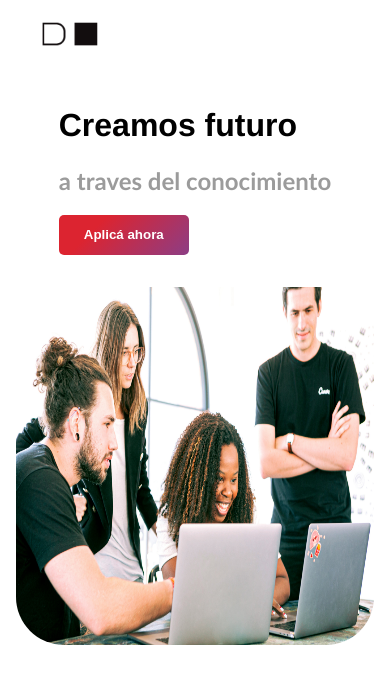
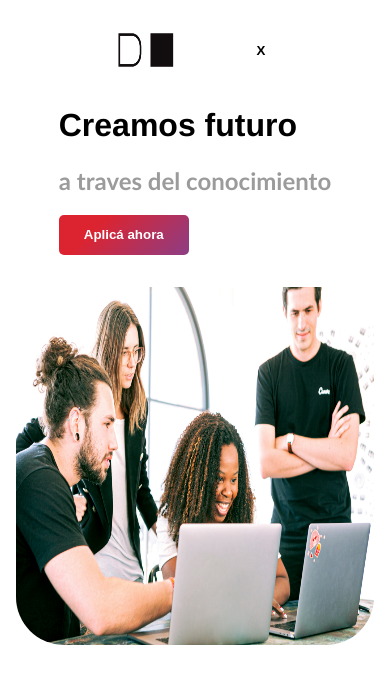
Before and after one commit to DH-Esp-Frontend/ctd-esp-fe3-clase3-assets-metadata-seo, a Next.js app: page / in a window 390 px wide. Shown: the top 684 px of the page. Built offline with nearby package versions, Linux system fonts and the light colour scheme.

Commit message:
responsive added

```diff
--- a/components/Navbar.tsx
+++ b/components/Navbar.tsx
@@ -1,6 +1,6 @@
 import Image from 'next/image'
 import Link from 'next/link'
-import React, { useContext } from 'react'
+import React, { useContext, useState } from 'react'
 import logo from "../public/logo.png"
 import styles from "./navbar.module.css"
 import contentBR from "../locales/br"
@@ -8,19 +8,24 @@ import contentAR from "../locales/ar"
 import { Language } from '../pages/_app'
 
 const Navbar = () => {
+  const [open, setOpen] = useState(false)
   const locale = useContext(Language)
   const content = locale === "es" ? contentAR : contentBR
   return (
     <nav className={styles.nav}>
-        <div  className={styles.logo}>
-            <Image src={logo} alt="logo" />
+        <div className={styles.header} >
+          <div  className={styles.logo}>
+            <Link href="/">
+              <Image src={logo} alt="logo" />
+            </Link>
+          </div>
+          <button onClick={()=>setOpen(!open)} className={styles.toggle} >X</button>
         </div>
-        <div className={styles.links}>
+        <div className={open ? styles.activeLinks : styles.links}>
             <Link href="/">{content.home}</Link>
             <Link href="/about">{content.about}</Link>
             <Link href="/contact">{content.contact}</Link>
         </div>
-
     </nav>
   )
 }
--- a/components/navbar.module.css
+++ b/components/navbar.module.css
@@ -3,11 +3,11 @@
     height: 70px;
     display: flex;
     justify-content: flex-start;
-
+    align-items: center;
 }
 
 .links{
-    width: 40%;
+    width: 30%;
     display: flex;
     justify-content: space-around;
     align-items: center;
@@ -17,25 +17,49 @@
 .logo {
     width: 100px;
     height: 100px;
-    margin-left: 20px;
+    display: flex;
+    justify-content: center;
+    margin-left: 2rem;
+}
+
+.toggle{
+    display: none;
 }
 
 
-@media screen and (max-width: 800px){
+@media screen and (max-width: 700px){
+    .toggle{
+        background-color: white;
+        color: black;
+        background-image: none;
+        display: inline;
+        margin: auto 0;
+        cursor: pointer;
+
+    }
     .nav{
+        justify-content: space-around;
         flex-direction: column;
+       align-items: center;
+        text-align: center;
+   }
+
+   .header{
+       display: flex;
+       text-align: center;
    }
 
     .links{
         display: none;
-        /* width: 100vw;
+    }
+
+    .activeLinks{
+        width: 100vw;
         display: flex;
         justify-content: space-around;
         align-items: center;
-        flex-direction: column; */
+        flex-direction: column;
     }
 
-    .links>a{
-        margin-top: 1rem
+
   }
-  }
--- a/styles/globals.css
+++ b/styles/globals.css
@@ -62,7 +62,7 @@ button:active {
 
 
 
-@media screen and (max-width: 800px){
+@media screen and (max-width: 700px){
   .landing{
     height: 80%;
     display: flex;
```
Lines whose indentation alone changed are shown as unchanged.
